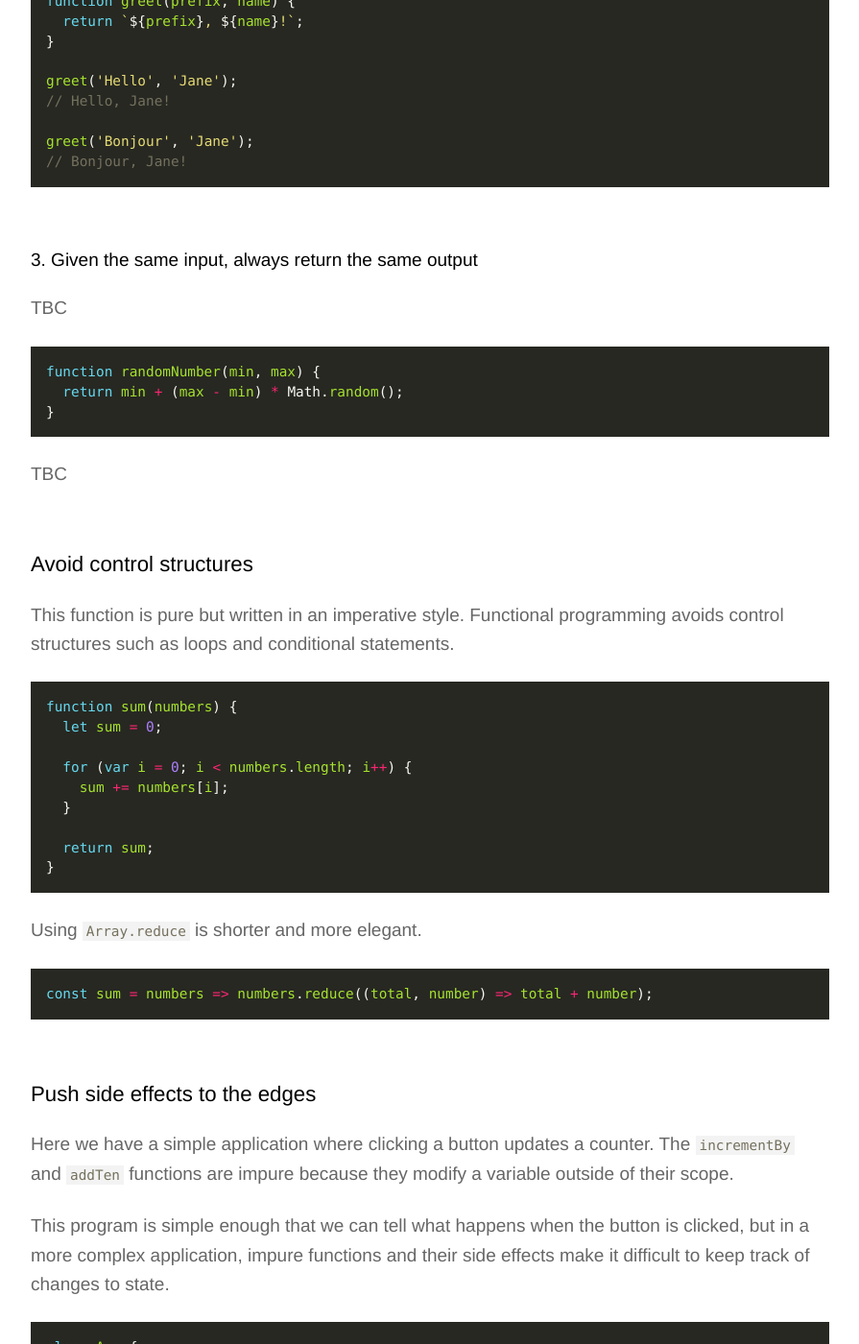
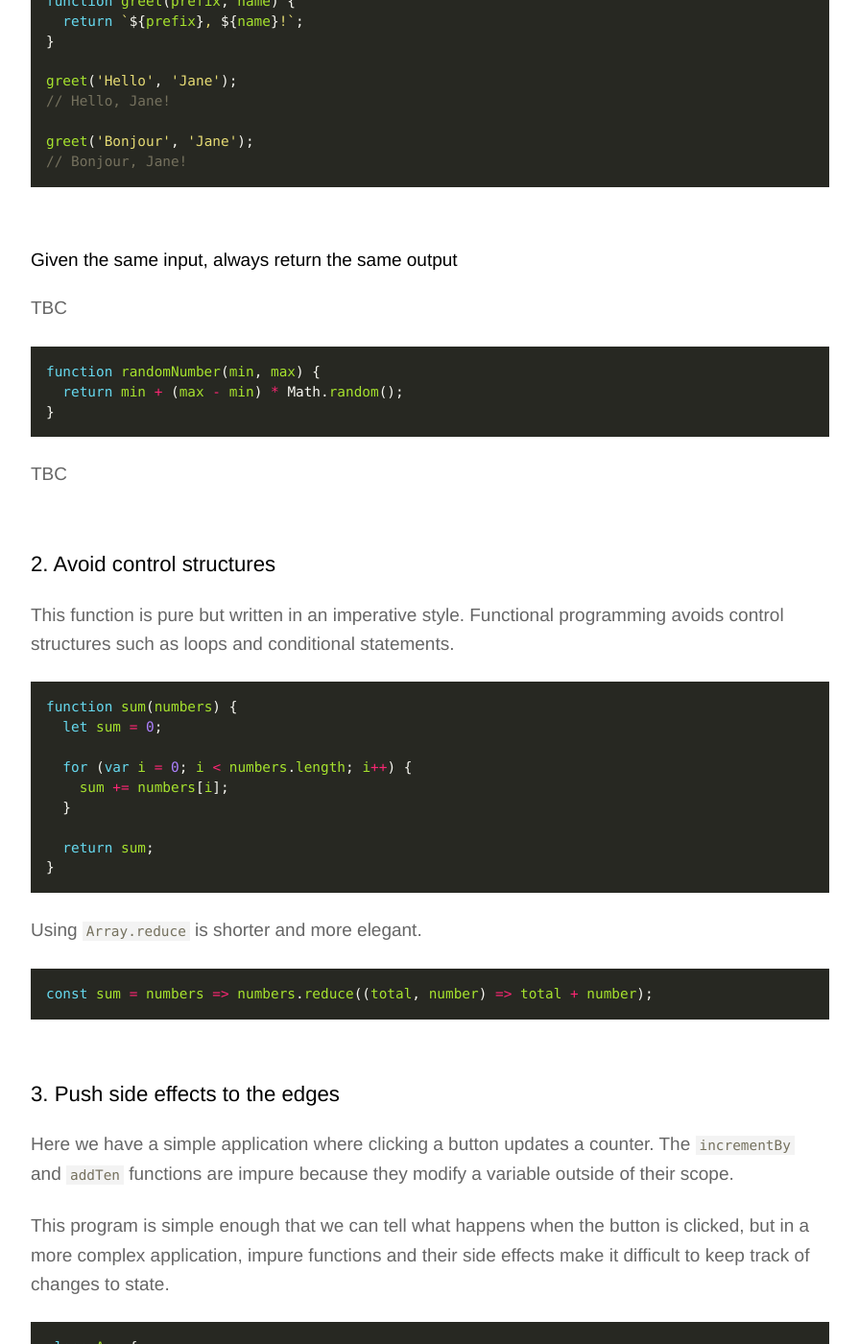
Before and after one commit to peterhry/peterhrynkow.com, a Jekyll site: the page built from _posts/2017-10-01-a-functional-refactor.markdown, in a window 1280 px wide and 1400 px high, scrolled down 2043 px. Shown: the whole window at 96% size, without its empty margins (192-1087 px from the left). Built offline with Jekyll 4.4.1, drawn with Linux system fonts in a browser that asks for light colours; comment, search, counter and statistics services are not loaded; some of the changed text lies outside the part shown.

Commit message:
Draft edits, design tweaks.

```diff
--- a/_posts/2017-10-01-a-functional-refactor.markdown
+++ b/_posts/2017-10-01-a-functional-refactor.markdown
@@ -9,10 +9,10 @@ A few years ago, a colleague introduced me to something called a “pure functio
 
 In this post I’m going to show you some lessons I’ve learned and how you can refactor your JavaScript to be more functional.
 
-### Pure functions
+### 1. Pure functions
 A pure function is one which given the same input will always return the same output and has no observable side effect. Let’s look at some _impure_ functions and see how we can make them pure.
 
-#### 1. Don’t mutate arguments
+#### Don’t mutate arguments
 
 Here we have a function that takes an array of numbers and adds `10` to each value. This function is impure because it has a side effect: It mutates the `numbers` array that we pass to it.
 
@@ -93,7 +93,7 @@ function randomNumber(min, max) {
 TBC
 
 
-### Avoid control structures
+### 2. Avoid control structures
 
 This function is pure but written in an imperative style. Functional programming avoids control structures such as loops and conditional statements.
 
```
Also changed, not shown: other parts of _posts/2017-10-01-a-functional-refactor.markdown (+3 -3 lines).
